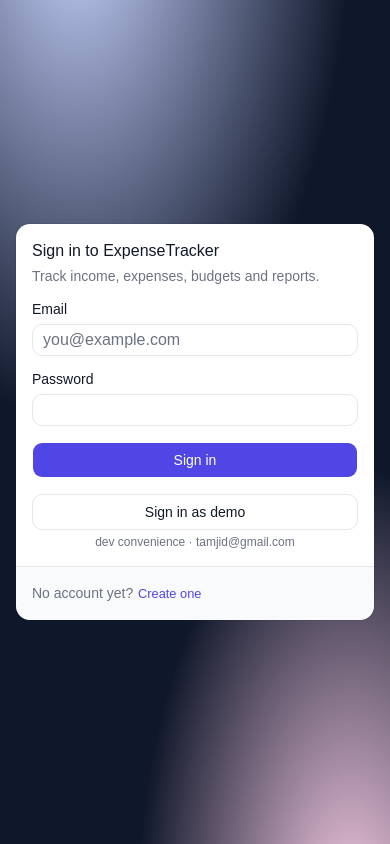
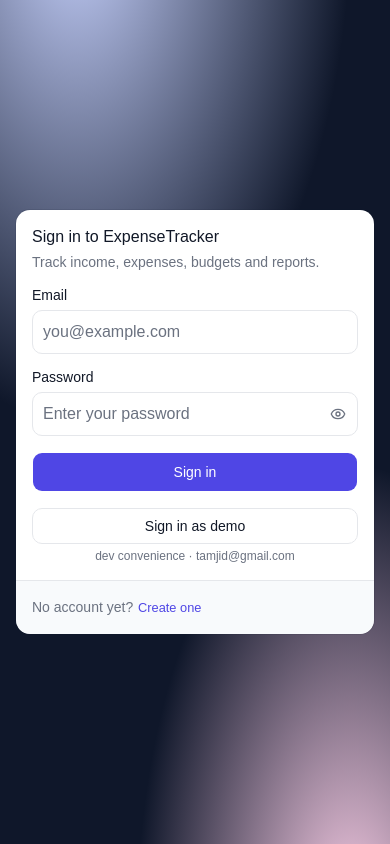
Before and after one commit to Tamjid388/finvanti-expense-tracker, a React (Vite) app in the folder client/: page /login in a window 390 px wide. Built offline with nearby package versions, Linux system fonts and the light colour scheme.

Commit message:
chore: auth password visibility and input polish, drop stale HANDOFF, add mobile plans and specs

```diff
--- a/client/src/features/auth/pages/LoginPage.tsx
+++ b/client/src/features/auth/pages/LoginPage.tsx
@@ -2,6 +2,7 @@ import { useState } from "react";
 import type { FormEvent } from "react";
 
 import { Link } from "react-router";
+import { Eye, EyeOff } from "lucide-react";
 
 import { ApiError } from "@/api/client";
 import { Alert, AlertDescription, AlertTitle } from "@/components/ui/alert";
@@ -36,6 +37,7 @@ const DEMO_ACCOUNT = import.meta.env.DEV
 export function LoginPage() {
   const [email, setEmail] = useState("");
   const [password, setPassword] = useState("");
+  const [showPassword, setShowPassword] = useState(false);
   const login = useLogin();
 
   const handleSubmit = (event: FormEvent<HTMLFormElement>) => {
@@ -99,20 +101,40 @@ export function LoginPage() {
                 required
                 value={email}
                 onChange={(event) => setEmail(event.target.value)}
+                className="h-11 text-base md:h-12 md:text-base"
               />
             </div>
             <div className="grid gap-2">
               <Label htmlFor="password">Password</Label>
+              <div className="relative">
                 <Input
                   id="password"
-                type="password"
+                  type={showPassword ? "text" : "password"}
                   autoComplete="current-password"
+                  placeholder="Enter your password"
                   required
                   value={password}
                   onChange={(event) => setPassword(event.target.value)}
+                  className="h-11 pr-10 text-base md:h-12 md:text-base"
                 />
+                <Button
+                  type="button"
+                  variant="ghost"
+                  size="icon"
+                  aria-label={showPassword ? "Hide password" : "Show password"}
+                  aria-pressed={showPassword}
+                  onClick={() => setShowPassword((v) => !v)}
+                  className="absolute top-1/2 right-1 size-8 -translate-y-1/2 text-muted-foreground hover:text-foreground"
+                >
+                  {showPassword ? (
+                    <EyeOff className="size-4" aria-hidden />
+                  ) : (
+                    <Eye className="size-4" aria-hidden />
+                  )}
+                </Button>
               </div>
-            <Button type="submit" disabled={login.isPending}>
+            </div>
+            <Button type="submit" size="lg" disabled={login.isPending}>
               {login.isPending ? "Signing in…" : "Sign in"}
             </Button>
           </form>
--- a/client/src/features/auth/pages/RegisterPage.tsx
+++ b/client/src/features/auth/pages/RegisterPage.tsx
@@ -1,5 +1,8 @@
 import { useState } from "react";
 import type { FormEvent } from "react";
+
+import { Link } from "react-router";
+import { Eye, EyeOff } from "lucide-react";
 
 import { ApiError } from "@/api/client";
 import { Alert, AlertDescription, AlertTitle } from "@/components/ui/alert";
@@ -8,11 +11,13 @@ import {
   Card,
   CardContent,
   CardDescription,
+  CardFooter,
   CardHeader,
   CardTitle,
 } from "@/components/ui/card";
 import { Input } from "@/components/ui/input";
 import { Label } from "@/components/ui/label";
+import { ROUTES } from "@/config/routes";
 import { APP_NAME } from "@/lib/constants";
 import { useRegister } from "../hooks/use-auth";
 
@@ -26,6 +31,8 @@ export function RegisterPage() {
   const [password, setPassword] = useState("");
   const [confirmPassword, setConfirmPassword] = useState("");
   const [confirmMismatch, setConfirmMismatch] = useState(false);
+  const [showPassword, setShowPassword] = useState(false);
+  const [showConfirmPassword, setShowConfirmPassword] = useState(false);
   const register = useRegister();
 
   const handleSubmit = (event: FormEvent<HTMLFormElement>) => {
@@ -78,9 +85,11 @@ export function RegisterPage() {
               <Input
                 id="username"
                 autoComplete="username"
+                placeholder="Choose a username"
                 required
                 value={username}
                 onChange={(event) => setUsername(event.target.value)}
+                className="h-11 text-base md:h-12 md:text-base"
               />
             </div>
             <div className="grid gap-2">
@@ -93,39 +102,86 @@ export function RegisterPage() {
                 required
                 value={email}
                 onChange={(event) => setEmail(event.target.value)}
+                className="h-11 text-base md:h-12 md:text-base"
               />
             </div>
             <div className="grid gap-2">
               <Label htmlFor="password">Password</Label>
+              <div className="relative">
                 <Input
                   id="password"
-                type="password"
+                  type={showPassword ? "text" : "password"}
                   autoComplete="new-password"
+                  placeholder="Create a password"
                   required
                   value={password}
                   onChange={(event) => setPassword(event.target.value)}
+                  className="h-11 pr-10 text-base md:h-12 md:text-base"
                 />
+                <Button
+                  type="button"
+                  variant="ghost"
+                  size="icon"
+                  aria-label={showPassword ? "Hide password" : "Show password"}
+                  aria-pressed={showPassword}
+                  onClick={() => setShowPassword((v) => !v)}
+                  className="absolute top-1/2 right-1 size-8 -translate-y-1/2 text-muted-foreground hover:text-foreground"
+                >
+                  {showPassword ? (
+                    <EyeOff className="size-4" aria-hidden />
+                  ) : (
+                    <Eye className="size-4" aria-hidden />
+                  )}
+                </Button>
+              </div>
             </div>
             <div className="grid gap-2">
               <Label htmlFor="confirm-password">Confirm password</Label>
+              <div className="relative">
                 <Input
                   id="confirm-password"
-                type="password"
+                  type={showConfirmPassword ? "text" : "password"}
                   autoComplete="new-password"
+                  placeholder="Repeat your password"
                   required
                   aria-invalid={confirmMismatch}
                   value={confirmPassword}
                   onChange={(event) => setConfirmPassword(event.target.value)}
+                  className="h-11 pr-10 text-base md:h-12 md:text-base"
                 />
+                <Button
+                  type="button"
+                  variant="ghost"
+                  size="icon"
+                  aria-label={showConfirmPassword ? "Hide password" : "Show password"}
+                  aria-pressed={showConfirmPassword}
+                  onClick={() => setShowConfirmPassword((v) => !v)}
+                  className="absolute top-1/2 right-1 size-8 -translate-y-1/2 text-muted-foreground hover:text-foreground"
+                >
+                  {showConfirmPassword ? (
+                    <EyeOff className="size-4" aria-hidden />
+                  ) : (
+                    <Eye className="size-4" aria-hidden />
+                  )}
+                </Button>
+              </div>
               {confirmMismatch ? (
                 <p className="text-sm text-destructive">Passwords do not match.</p>
               ) : null}
             </div>
-            <Button type="submit" disabled={register.isPending}>
+            <Button type="submit" size="lg" disabled={register.isPending}>
               {register.isPending ? "Creating account…" : "Create account"}
             </Button>
           </form>
         </CardContent>
+        <CardFooter className="text-sm text-muted-foreground">
+          <span>
+            Already have an account?&nbsp;
+            <Button variant="link" size="sm" className="h-auto p-0" asChild>
+              <Link to={ROUTES.login}>Sign in</Link>
+            </Button>
+          </span>
+        </CardFooter>
       </Card>
     </div>
   );
```
Also changed, not shown: 6 other files (tests, documents, lock files or other folders). Lines whose indentation alone changed are shown as unchanged.
